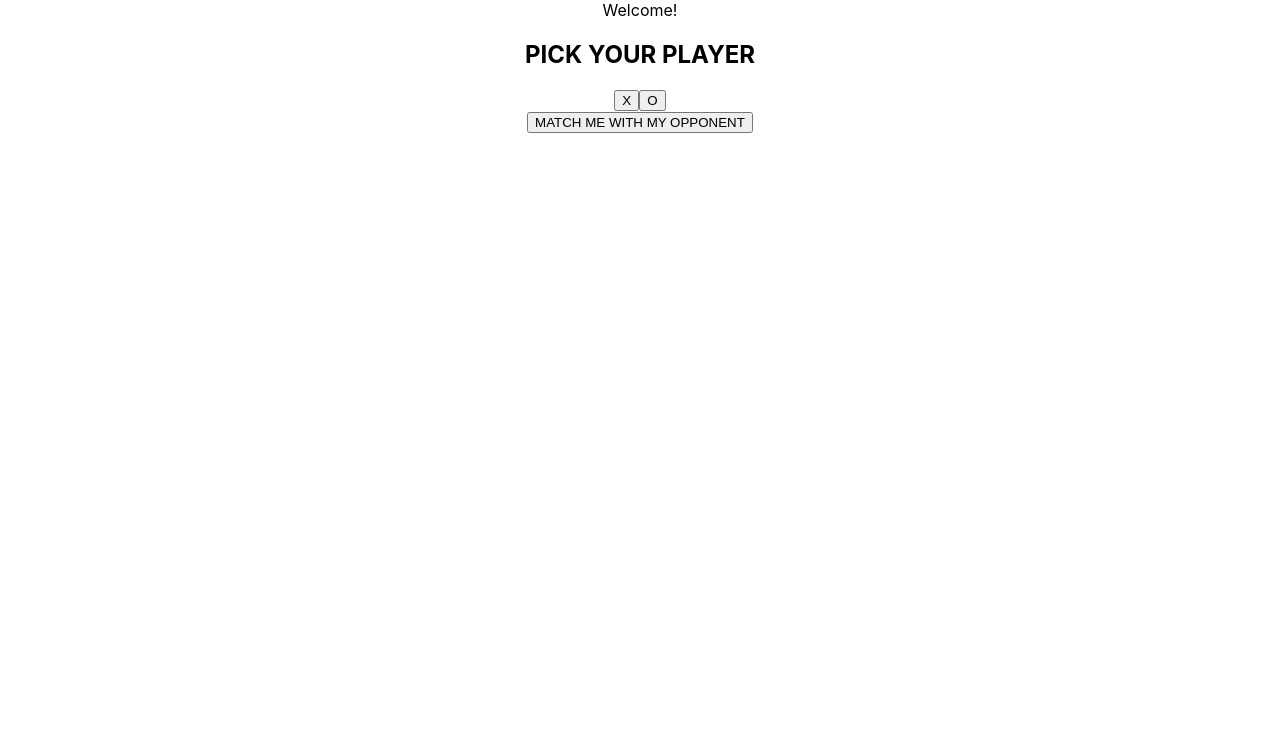
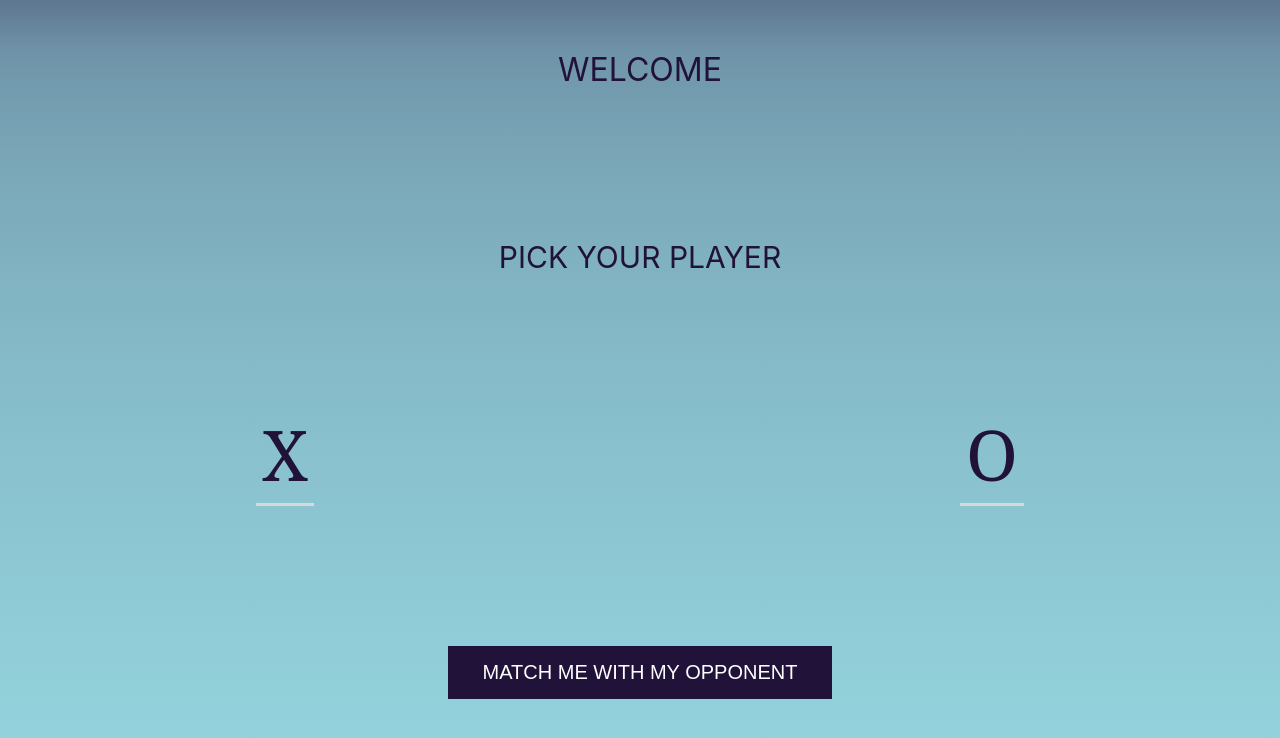
Before and after one commit to tarynmartin/fairwinds_project, a React (Create React App) app: page / in a window 1280 px wide. Shown: the top 738 px of the page. Built offline with nearby package versions, Linux system fonts and the light colour scheme.

Commit message:
Add css styling and associated display logic

```diff
--- a/src/Components/App.css
+++ b/src/Components/App.css
@@ -1,38 +1,6 @@
 .App {
   text-align: center;
+  color: #201238;
+  background-image: linear-gradient(#5e7690, 20%, #95d6df);
+  height: 100vh;
 }
-
-.App-logo {
-  height: 40vmin;
-  pointer-events: none;
-}
-
-@media (prefers-reduced-motion: no-preference) {
-  .App-logo {
-    animation: App-logo-spin infinite 20s linear;
-  }
-}
-
-.App-header {
-  background-color: #282c34;
-  min-height: 100vh;
-  display: flex;
-  flex-direction: column;
-  align-items: center;
-  justify-content: center;
-  font-size: calc(10px + 2vmin);
-  color: white;
-}
-
-.App-link {
-  color: #61dafb;
-}
-
-@keyframes App-logo-spin {
-  from {
-    transform: rotate(0deg);
-  }
-  to {
-    transform: rotate(360deg);
-  }
-}
--- a/src/Components/App.js
+++ b/src/Components/App.js
@@ -80,7 +80,7 @@ function App() {
 
   return (
     <div className="App">
-      <Header />
+      <Header page={landingPage}/>
       {landingPage &&
         <LandingPage setPlayer={setPlayer} playGame={playGame}/>
       }
--- a/src/Components/GameBoard.css
+++ b/src/Components/GameBoard.css
@@ -2,17 +2,38 @@
   display: grid;
   grid-template-rows: 1fr 3fr 1fr;
   justify-content: center;
+  padding-top: 100px;
 }
 
 .message {
   grid-row: 1;
 }
 
+.message-title {
+  font-weight: normal;
+  font-size: 30px;
+}
+
 .gameboard {
   grid-row: 2;
+  padding-bottom: 30px;
 }
 
 .row {
   display: flex;
   flex-direction: row;
 }
+
+.winning-btns {
+  display: flex;
+  justify-content: space-around;
+  flex-direction: column;
+}
+
+.win-btn {
+  background-color: #201238;
+  font-size: 20px;
+  color: white;
+  padding: 10px 35px;
+  border: none;
+}
--- a/src/Components/GameBoard.js
+++ b/src/Components/GameBoard.js
@@ -24,10 +24,11 @@ const GameBoard = ({ winningSquares, computer, player, squares, setSquares, setC
     <section className="game">
       <div className="message">
         {winningSquares &&
-          <h1>{player} WINS!</h1>
+          <h1 className="message-title">{player} WINS AGA
+          IN!</h1>
         }
         {!winningSquares &&
-          <h1>{player}'S TURN!</h1>
+          <h1 className="message-title">{player}'S TURN!</h1>
         }
       </div>
       <article className="gameboard">
@@ -47,15 +48,16 @@ const GameBoard = ({ winningSquares, computer, player, squares, setSquares, setC
           {createSquares(8)}
         </div>
       </article>
-      {/* set conditional to render on win */}
-      <div>
-        <button>
-          PLAY AGAIN
-        </button>
-        <button>
-          SEE RECORD
-        </button>
-      </div>
+      {/* {winningSquares && */}
+        <div className="winning-btns">
+          <button className="win-btn">
+            PLAY AGAIN
+          </button>
+        <button className="win-btn">
+            SEE RECORD
+          </button>
+        </div>
+      {/* } */}
     </section>
   )
 }
--- /dev/null
+++ b/src/Components/Header.css
@@ -0,0 +1,6 @@
+.welcome {
+  font-weight: normal;
+  margin-top: 0;
+  margin-bottom: 20px;
+  padding-top: 50px;
+}
--- a/src/Components/Header.js
+++ b/src/Components/Header.js
@@ -1,9 +1,12 @@
 import React from 'react';
+import './Header.css';
 
-const Header = () => {
+const Header = ({ page }) => {
   return (
     <header>
-      Welcome!
+      {page &&
+        <h1 className="welcome">WELCOME</h1>
+      }
     </header>
   )
 }
--- /dev/null
+++ b/src/Components/LandingPage.css
@@ -0,0 +1,41 @@
+.landing-page {
+  display: flex;
+  justify-content: center;
+  align-items: center;
+  flex-direction: column;
+}
+
+.player-title {
+  font-weight: normal;
+  font-size: 30px;
+  margin: 130px 0;
+}
+
+.btn-section {
+  width: 60vw;
+  display: flex;
+  justify-content: space-between;
+  margin-bottom: 140px;
+}
+
+.player-btn {
+  background-color: transparent;
+  font-size: 70px;
+  color: #201238;
+  border: none;
+  border-bottom: solid;
+  border-color: #d8d8d8;
+  font-family: 'Noto Serif', serif;
+}
+
+.player-btn:focus {
+  border-color: #5db75c;
+}
+
+.game-start-btn {
+  background-color: #201238;
+  font-size: 20px;
+  color: white;
+  padding: 15px 35px;
+  border: none;
+}
--- a/src/Components/LandingPage.js
+++ b/src/Components/LandingPage.js
@@ -1,18 +1,19 @@
 import React from 'react';
+import './LandingPage.css';
 
 const LandingPage = ({setPlayer, playGame}) => {
   return (
-    <section>
-      <h1>PICK YOUR PLAYER</h1>
-      <article>
-        <button onClick={() => setPlayer('X')}>
+    <section className="landing-page">
+      <h2 className="player-title">PICK YOUR PLAYER</h2>
+      <article className="btn-section">
+        <button className="player-btn" onClick={() => setPlayer('X')}>
           X
         </button>
-        <button onClick={() => setPlayer('O')}>
+        <button className="player-btn" onClick={() => setPlayer('O')}>
           O
         </button>
       </article>
-      <button onClick={playGame}>MATCH ME WITH MY OPPONENT</button>
+      <button className="game-start-btn" onClick={playGame}>MATCH ME WITH MY OPPONENT</button>
     </section>
   )
 }
--- a/src/Components/Square.css
+++ b/src/Components/Square.css
@@ -2,6 +2,14 @@
   height: 100px;
   width: 100px;
   border: solid;
+  border-color: rgb(95, 94, 94);
+}
+
+.square-text {
+  font-family: 'Noto Serif', serif;
+  font-weight: normal;
+  font-size: 65px;
+  margin: 0;
 }
 
 .no-click {
--- a/src/Components/Square.js
+++ b/src/Components/Square.js
@@ -64,7 +64,7 @@ const Square = ({ computer, squareClass, winningSquares, value, index, player, s
         </div>
       } */}
       <div className={className} onClick={() => changeSquare()}>
-        <h2>{value}</h2>
+        <h2 className="square-text">{value}</h2>
       </div>
     </div>
   );
```
